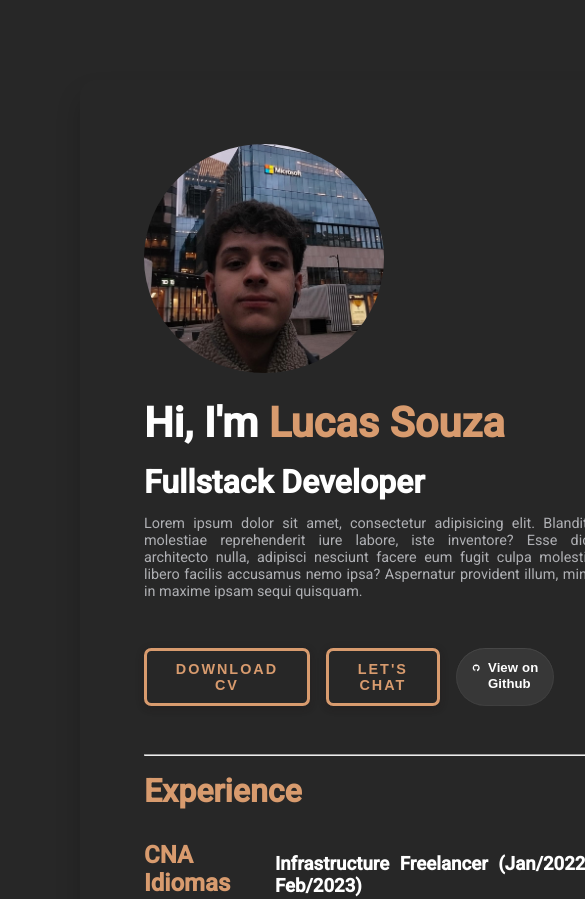
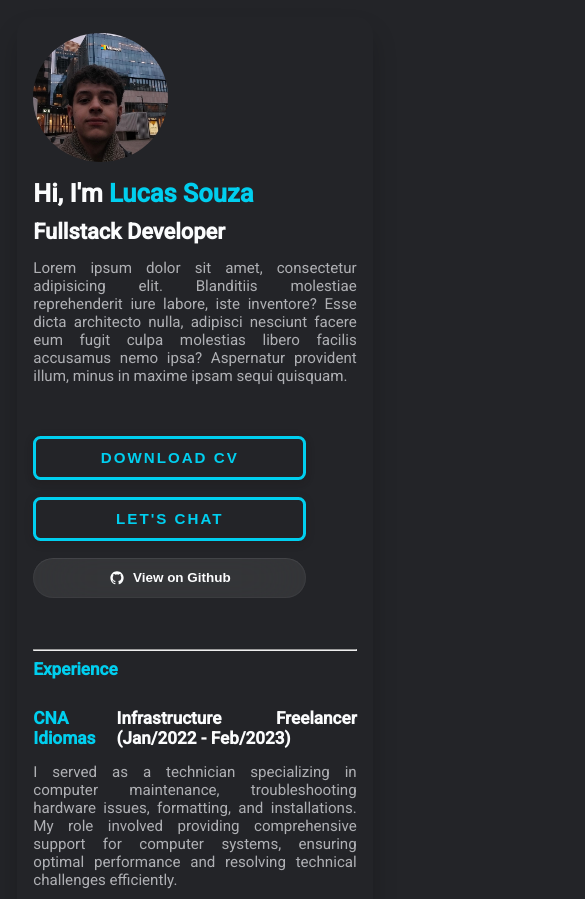
Before and after one commit to LucasVieiraaaa/Portifolio-2.0, an Angular app: page / in a window 390 px wide. Shown: the top 899 px of the page, 585 px wide, since content can reach past the window. Built offline with nearby package versions, Linux system fonts and the light colour scheme.

Commit message:
Responsivity part I

```diff
--- a/src/app/app.component.html
+++ b/src/app/app.component.html
@@ -12,8 +12,8 @@
     data. I am always up to date with the latest technologies and market trends, which allows me to bring
     innovation and efficiency to the projects I work on.
   </p>
+  <p class="p-grey"> My main goal is to always deliver agile and intelligent solutions.</p>
   <div class="d-flex-03">
-  <p class="p-grey"> My main goal is to always deliver agile and intelligent solutions.</p>
   <div class="mini-card-container-02">
     <button>
       <img matTooltip="LinkedIn" src="../assets/icons8-linkedin.svg" alt="LinkedIn">
@@ -21,7 +21,7 @@
   </div>
   <div class="mini-card-container-02">
     <button>
-      <img matTooltip="Email" src="../assets/icons8-gmail-novo.svg" alt="Email" style="width: 45px;">
+      <img matTooltip="Email" src="../assets/icons8-gmail-novo.svg" alt="Email" class="w-45">
     </button>
   </div>
   <div class="mini-card-container-02">
@@ -38,7 +38,7 @@
   <div class="d-flex-02">
     <div class="mini-card-container-02">
       <button>
-        <img matTooltip="Angular" src="../assets/file-type-angular.svg" alt="Angular" style="width: 45px;">
+        <img matTooltip="Angular" src="../assets/file-type-angular.svg" alt="Angular" class="w-45">
       </button>
     </div>
     <div class="mini-card-container-02" style="padding-right: 1.8em;">
@@ -58,7 +58,7 @@
     </div>
     <div class="mini-card-container-02">
       <button>
-        <img matTooltip="DBeaver" src="../assets/icons8-dbeaver.svg" alt="DBeaver" style="width: 45px;">
+        <img matTooltip="DBeaver" src="../assets/icons8-dbeaver.svg" alt="DBeaver" class="w-45">
       </button>
     </div>
   </div>
@@ -76,17 +76,17 @@
     </div>
     <div class="mini-card-container-02">
       <button>
-        <img matTooltip="MySql" src="../assets/icons8-mysql.svg" alt="MySql"  style="width: 45px;">
+        <img matTooltip="MySql" src="../assets/icons8-mysql.svg" alt="MySql"  class="w-45">
       </button>
     </div>
     <div class="mini-card-container-02">
       <button>
-        <img matTooltip="Linux" src="../assets/linux-original.svg" alt="Linux"style="width: 45px;">
+        <img matTooltip="Linux" src="../assets/linux-original.svg" alt="Linux"class="w-45">
       </button>
     </div>
     <div class="mini-card-container-02">
       <button>
-        <img matTooltip="Swagger" src="../assets/swagger.svg" alt="Swagger" style="width: 45px;">
+        <img matTooltip="Swagger" src="../assets/swagger.svg" alt="Swagger" class="w-45">
       </button>
     </div>
     <div class="mini-card-container-02">
@@ -96,12 +96,12 @@
     </div>
     <div class="mini-card-container-02">
       <button>
-        <img matTooltip="Azure" src="../assets/icons8-azure.svg" alt="Azure"  style="width: 45px;">
+        <img matTooltip="Azure" src="../assets/icons8-azure.svg" alt="Azure"  class="w-45">
       </button>
     </div>
     <div class="mini-card-container-02">
       <button>
-        <img matTooltip="MongoDB" src="../assets/mongodb-original.svg" alt="MongoDB"  style="width: 45px;">
+        <img matTooltip="MongoDB" src="../assets/mongodb-original.svg" alt="MongoDB"  class="w-45">
       </button>
     </div>
   </div>
--- a/src/app/app.component.scss
+++ b/src/app/app.component.scss
@@ -21,8 +21,8 @@
         text-align: center;
     }
 }
-.mini-card-container-02:hover{
-    background-color: #d89b6e;
+.mini-card-container-02:hover {
+    background-color: #00cfef;
     transform: scale(1.05);
 }
 
@@ -38,9 +38,88 @@ h3 {
     gap: 0.6em;
     flex-wrap: wrap;
 }
-.d-flex-03{
+
+.d-flex-03 {
     display: flex;
     gap: 0.6em;
     flex-wrap: wrap;
     justify-content: center;
 }
+.w-45{
+    width: 45px;
+}
+
+// Media Queries for Different Screen Sizes
+
+@media (max-width: 1775px) {
+    .card-container-02 {
+        max-width: 90em;
+    }
+}
+
+@media (max-width: 1366px) {
+    .card-container-02 {
+        margin-top: 0px;
+        max-width: 70em;
+    }
+}
+
+@media (max-width: 1024px) {
+    .card-container-02 {
+        padding: 2em;
+        margin: 1.5em;
+        max-width: 50em;
+    }
+    .mini-card-container-02 {
+        padding: 1em;
+        // max-width: 2.5em;
+    }
+    h3 {
+        font-size: 1.1em;
+    }
+}
+
+@media (max-width: 768px) {
+    .card-container-02 {
+        padding: 1.5em;
+        margin: 1em;
+        max-width: 40em;
+    }
+    .mini-card-container-02 {
+        padding: 0.8em;
+    }
+    h3 {
+        font-size: 1em;
+    }
+}
+
+@media (max-width: 480px) {
+    .card-container-02 {
+        padding: 1em;
+        margin: 0.5em;
+        max-width: 100%;
+    }
+    .mini-card-container-02 {
+        padding: 0.6em;
+    }
+    h3 {
+        font-size: 0.9em;
+    }
+    .w-45{
+        width: 35px;
+    }
+}
+
+@media (max-width: 360px) {
+    .card-container-02 {
+        padding: 0.5em;
+        margin: 0.5em;
+    }
+    .mini-card-container-02 {
+        padding: 0.5em;
+    }
+    h3 {
+        font-size: 0.8em;
+    }
+
+}
--- a/src/styles.scss
+++ b/src/styles.scss
@@ -1,12 +1,8 @@
-
 // Custom Theming for Angular Material
 // For more information: https://material.angular.io/guide/theming
 @use '@angular/material' as mat;
-// Plus imports for other components in your app.
 
-// Include the common styles for Angular Material. We include this here so that you only
-// have to load a single css file for Angular Material in your app.
-// Be sure that you only ever include this mixin once!
+// Include the common styles for Angular Material.
 @include mat.core();
 
 // Define the theme object.
@@ -22,38 +18,29 @@ $portifolio-lucas-theme: mat.define-theme((
 ));
 
 // Include theme styles for core and each component used in your app.
-// Alternatively, you can import and @include the theme mixins for each component
-// that you are using.
 :root {
   @include mat.all-component-themes($portifolio-lucas-theme);
 }
 
-// Comment out the line below if you want to use the pre-defined typography utility classes.
-// For more information: https://material.angular.io/guide/typography#using-typography-styles-in-your-application.
-// @include mat.typography-hierarchy($portifolio-lucas-theme);
-
-// Comment out the line below if you want to use the deprecated `color` inputs.
-// @include mat.color-variants-backwards-compatibility($portifolio-lucas-theme);
-
 body {
     font-family: 'Montserrat', sans-serif;
-    background-color: rgb(39, 39, 39);
+    background-color: #232428;
 }
 
 * {
-    color: #FFFFFF;
+    color: #fbfcfd;
     text-align: justify;
 }
 
-.mark{
-    color: #d89b6e;
+.mark {
+    color: #00cfef;
 }
 
-.p-grey{
+.p-grey {
     color: #afb0b4; /* Cinza Claro */
 
-    & li{
-        color: #afb0b4 /* Cinza Claro */
+    & li {
+        color: #afb0b4; /* Cinza Claro */
     }
 }
 
@@ -93,18 +80,15 @@ body {
     display: flex;
     gap: 0.5rem;
     border: none;
-
     transition: all 0.5s cubic-bezier(0.165, 0.84, 0.44, 1);
     -webkit-backdrop-filter: blur(32px);
     backdrop-filter: blur(32px);
     border-radius: 100px;
     font-weight: 800;
     place-content: center;
-
     padding: 0.75rem 1rem;
     font-size: 0.825rem;
     line-height: 1rem;
-
     background-color: rgba(255, 255, 255, 0.08);
     box-shadow: inset 0 1px 0 0 rgba(255, 255, 255, 0.04),
         inset 0 0 0 1px rgba(255, 255, 255, 0.04);
@@ -128,12 +112,12 @@ body {
     text-align: center;
     font-weight: bold;
     padding: 0.7em 2em;
-    border: 3px solid #d89b6e;
+    border: 3px solid #00cfef;
     background-color: transparent;
     border-radius: 0.5em;
     position: relative;
     box-shadow: 0 2px 10px rgba(48, 29, 29, 0.16), 0 3px 6px rgba(0, 0, 0, 0.1);
-    color: #d89b6e;
+    color: #00cfef;
     text-decoration: none;
     transition: 0.3s ease all;
     z-index: 1;
@@ -148,7 +132,7 @@ body {
     bottom: 0;
     opacity: 0;
     content: '';
-    background-color: #d89b6e;
+    background-color: #00cfef;
     z-index: -1;
 }
 
@@ -175,5 +159,126 @@ body {
     margin: 3em;
     margin-left: 0em;
 }
-html, body { height: 100%; }
-body { margin: 0; font-family: Roboto, "Helvetica Neue", sans-serif; }
+
+html, body {
+    height: 100%;
+    margin: 0;
+    font-family: Roboto, "Helvetica Neue", sans-serif;
+}
+
+
+@media (max-width: 1775px) {
+    .card-container-02 {
+        box-shadow: rgba(0, 0, 0, 0.2) 0px 15px 25px;
+        border-radius: 1em;
+        max-width: 40em;
+    }
+}
+
+@media (max-width: 1366px) {
+    .d-flex {
+        display: flex;
+        gap: 0.6em;
+        flex-wrap: wrap;
+        justify-content: center;
+    }
+    .card-container {
+        margin-bottom: 1em;
+    }
+}
+
+@media (max-width: 1024px) {
+    .card-container {
+        padding: 2em;
+        margin: 2em;
+        max-width: 30em;
+    }
+    .profile-picture {
+        width: 12em;
+    }
+    .fs-10 {
+        font-size: 2.2em;
+    }
+    .fs-09 {
+        font-size: 1.8em;
+    }
+    *{
+        font-size: 1.02em;
+    }
+    .button-container-02 {
+        display: flex;
+        gap: 1em;
+        margin: 3em;
+        margin-left: 0em;
+        flex-wrap: wrap;
+        flex-direction: column;
+    }
+}
+
+@media (max-width: 900px){
+    .button-container-02 {
+        display: flex;
+        gap: 1em;
+        margin: 3em;
+        margin-left: 0em;
+        flex-wrap: wrap;
+        flex-direction: column;
+    }
+    *{
+        font-size: 1.02em;
+    }
+}
+
+@media (max-width: 768px) {
+    .card-container {
+        padding: 1.5em;
+        margin: 1.5em;
+        max-width: 50em;
+    }
+    .profile-picture {
+        width: 10em;
+    }
+    .fs-10 {
+        font-size: 1.8em;
+    }
+    .fs-09 {
+        font-size: 1.6em;
+    }
+    *{
+        font-size: 1.01em;
+    }
+
+}
+
+@media (max-width: 480px) {
+    .card-container {
+        padding: 1em;
+        margin: 1em;
+        max-width: 100%;
+    }
+    .profile-picture {
+        width: 8em;
+    }
+    .fs-10 {
+        font-size: 1.5em;
+    }
+    .fs-09 {
+        font-size: 1.3em;
+    }
+}
+
+@media (max-width: 360px) {
+    .card-container {
+        padding: 0.5em;
+        margin: 0.5em;
+    }
+    .profile-picture {
+        width: 6em;
+    }
+    .fs-10 {
+        font-size: 1.2em;
+    }
+    .fs-09 {
+        font-size: 1em;
+    }
+}
```
